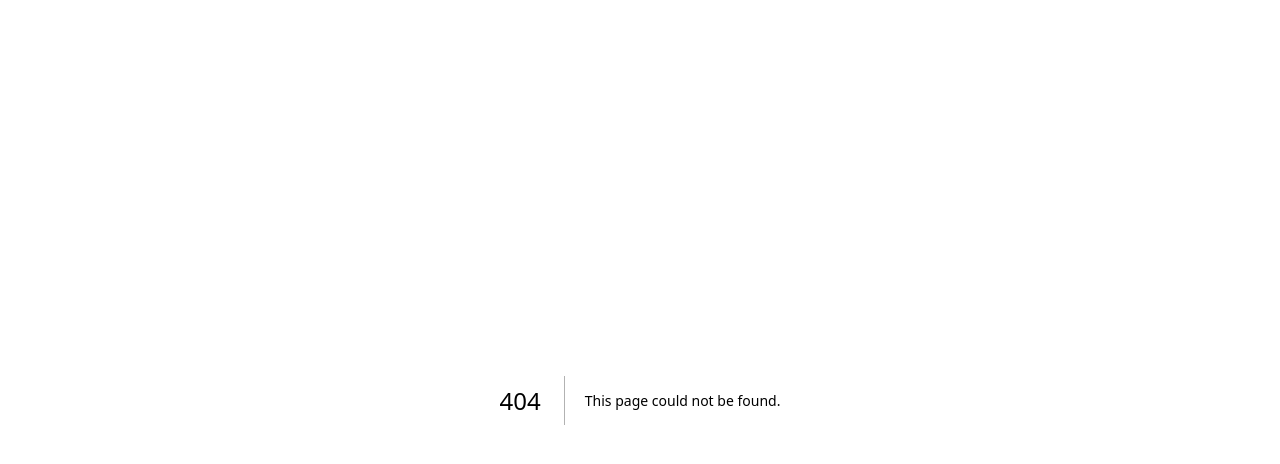
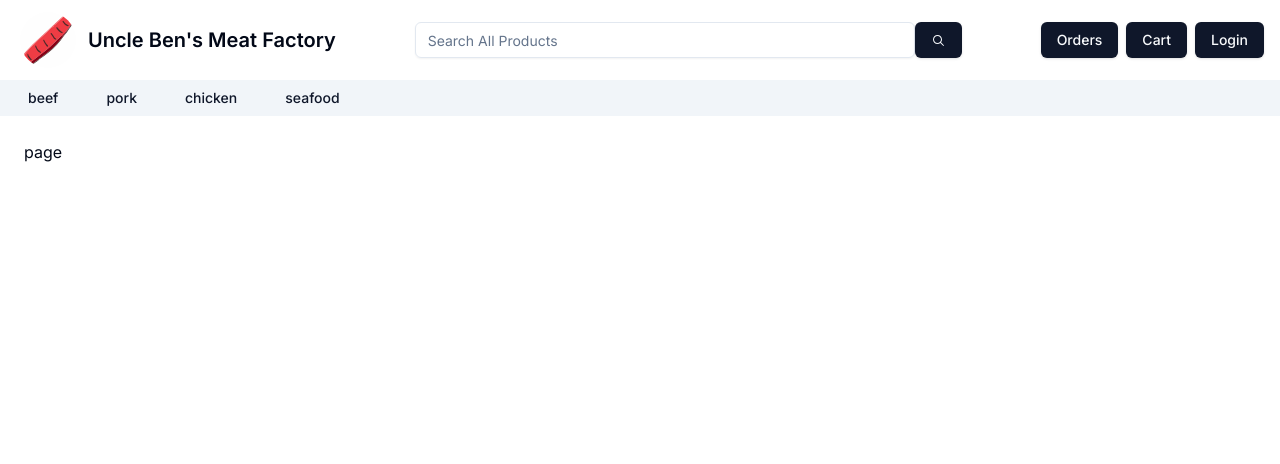
Before and after one commit to pn-code/ecommerce, a Next.js app: page /cart in a window 1280 px wide. Before the commit this address had no page. Shown: the top 464 px of the page. Built offline with nearby package versions, Linux system fonts and the light colour scheme; no server answers.

Commit message:
Added carts page and updated navbar links

```diff
--- /dev/null
+++ b/app/(root)/(main)/cart/page.tsx
@@ -0,0 +1,27 @@
+import { prisma } from "@/lib/db";
+import { currentUser } from "@clerk/nextjs";
+import React from "react";
+
+async function getCarts() {
+  try {
+    const user = await currentUser();
+
+    if (!user) throw new Error("Could not find user.");
+
+    const carts = await prisma.cart.findMany({
+      where: {
+        user_id: user.id,
+      },
+    });
+
+    return carts;
+  } catch (error: any) {
+    console.error(error.message);
+  }
+}
+
+export default async function CartPage() {
+  const carts = await getCarts();
+  console.log(carts);
+  return <div>page</div>;
+}
--- a/components/navigation/main/Navbar.tsx
+++ b/components/navigation/main/Navbar.tsx
@@ -46,10 +46,14 @@ export default async function Navbar() {
       {/* Content */}
       <ul className="flex gap-2 w-full md:w-fit justify-between">
         <li>
-          <Button className="w-[100px] md:w-full">Orders</Button>
+          <Button className="w-[100px] md:w-full">
+            <Link href="/orders">Orders</Link>
+          </Button>
         </li>
         <li>
-          <Button className="w-[100px] md:w-full">Cart</Button>
+          <Button className="w-[100px] md:w-full">
+            <Link href="/cart">Cart</Link>
+          </Button>
         </li>
         {!user ? (
           <li>
```
